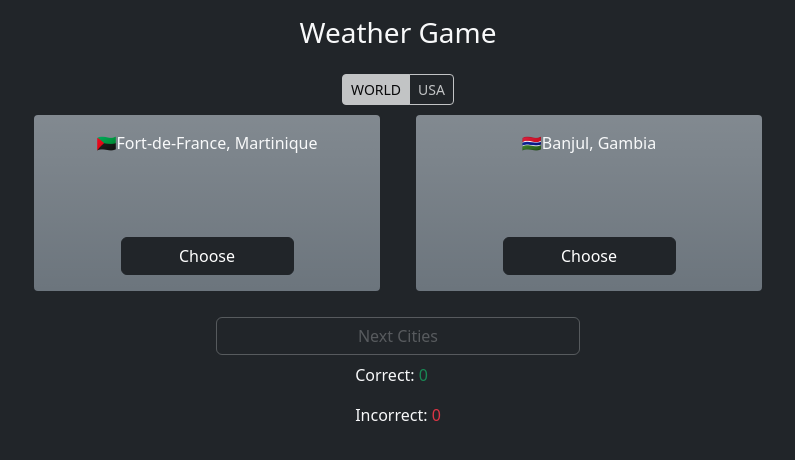
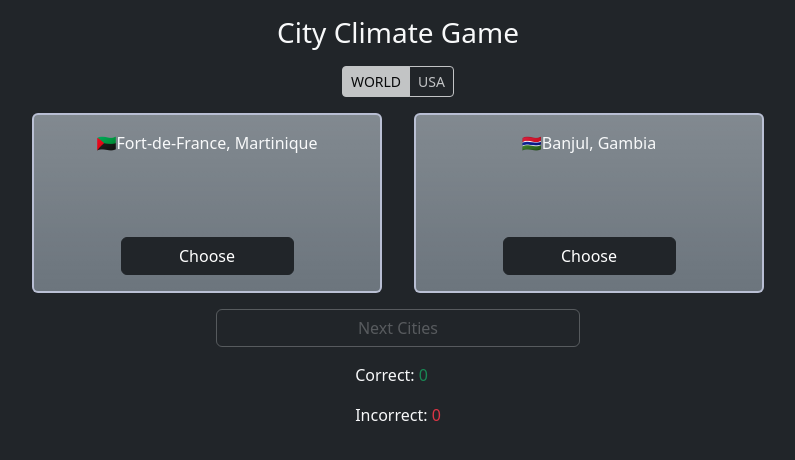
Before and after one commit to csgomez/react-climate-guess, a React (Vite) app: page / in a window 1280 px wide. Shown: the top 460 px of the page, without its empty margins (242-1037 px from the left). Built offline with nearby package versions, Linux system fonts and the light colour scheme; no server answers.

Commit message:
Lots of styling changes

```diff
--- a/index.html
+++ b/index.html
@@ -1,5 +1,5 @@
 <!DOCTYPE html>
-<html lang="en">
+<html lang="en" data-bs-theme="dark">
   <head>
     <meta charset="UTF-8" />
     <link rel="icon" type="image/svg+xml" href="/vite.svg" />
--- a/src/App.tsx
+++ b/src/App.tsx
@@ -79,9 +79,9 @@ function App() {
   return (
     <div className="text-center">
       <header className="py-3">
-        <h3 className="mb-0">Weather Game</h3>
+        <h3 className="mb-0">City Climate Game</h3>
       </header>
-      <main className="container px-4">
+      <main className="container d-flex flex-column gap-3 px-4">
         <GameModeSelector
           currentGameMode={currentGameMode}
           onGameModeChange={handleGameModeChange}
@@ -101,7 +101,7 @@ function App() {
         <div className="d-grid col-12 col-md-4 mx-auto">
           {/* Button should appear disabled while waiting for user to choose a city*/}
           <button
-            className={`btn mt-4 my-2 ${
+            className={`btn  ${
               isWaitingForPlayer
                 ? 'btn-outline-light opacity-25'
                 : 'btn-light opacity-75'
--- a/src/components/CityCard.css
+++ b/src/components/CityCard.css
@@ -10,12 +10,16 @@
   margin-bottom: 1rem;
 }
 
+.default {
+  border-color: #c0c5dbe9 !important;
+}
+
 .correct {
   border-color: greenyellow !important;
 }
 
 .incorrect {
-  border-color: rgb(241, 62, 59) !important;
+  border-color: #ff4646 !important;
 }
 
 @media (min-width: 768px) {
--- a/src/components/CityCard.tsx
+++ b/src/components/CityCard.tsx
@@ -20,15 +20,16 @@ const CityCard = ({
   const isWarmerCity = warmerCity === city;
   const isWaitingForPlayer = selectedCity === null;
 
+  // values defined in the css file
   const getBorderColor = () => {
     if (isWaitingForPlayer) {
-      return 'border-dark';
+      return 'default';
     }
 
     if (isSelectedCity) {
       return isWarmerCity ? 'correct' : 'incorrect';
     } else {
-      return 'border-dark';
+      return 'default';
     }
   };
 
--- a/src/components/GameModeSelector.tsx
+++ b/src/components/GameModeSelector.tsx
@@ -10,7 +10,7 @@ const GameModeSelector = ({
   onGameModeChange,
 }: GameModeSelectorProps) => {
   return (
-    <div className="d-inline-block my-2">
+    <div className="d-inline-block">
       <span className=""></span>
       <div className="btn-group btn-group-sm opacity-75">
         <input
@@ -39,12 +39,6 @@ const GameModeSelector = ({
           USA
         </label>
       </div>
-      {/* <button
-        className="btn btn-sm btn-outline-light ms-3"
-        onClick={onSwitchGameMode}
-      >
-        Switch to {nextGameMode.toUpperCase()} Capitals
-      </button> */}
     </div>
   );
 };
--- a/src/components/ScoreStats.tsx
+++ b/src/components/ScoreStats.tsx
@@ -5,7 +5,7 @@ interface ScoreProps {
 }
 const ScoreStats = ({ score }: ScoreProps) => {
   return (
-    <div className="d-inline-block text-start">
+    <div className="d-inline-block mx-auto text-start">
       <p>
         Correct: <span className="text-success">{score.correct}</span>
       </p>
```
